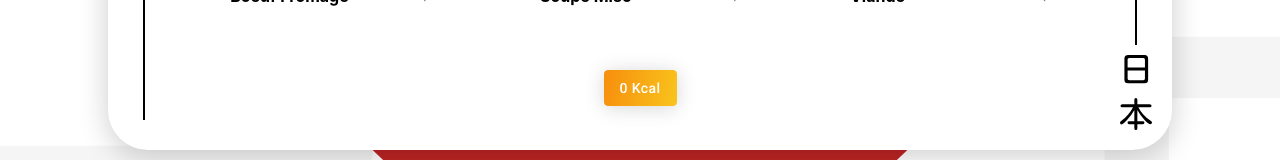
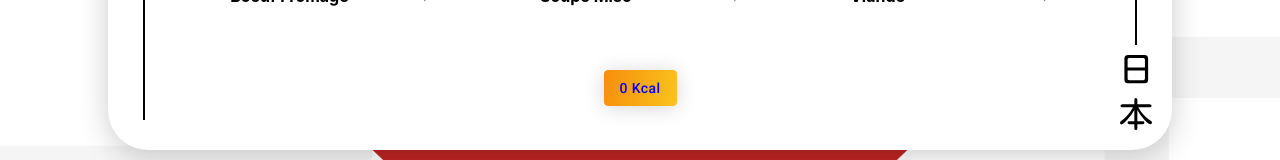
Before and after one commit to sebastien-lb/japcalculator, a React (Create React App) app: page / in a window 1280 px wide. Shown: the part 520-680 px from the top of the page. Built offline with nearby package versions, Linux system fonts and the light colour scheme.

Commit message:
Kcal in blue

```diff
--- a/src/style/theme.ts
+++ b/src/style/theme.ts
@@ -15,7 +15,7 @@ export const theme: CustomTheme = createMuiTheme({
           "transparent linear-gradient(101deg, #F78E0D 0%, #F9C41C 100%) 0% 0% no-repeat padding-box"
       },
       contained: {
-        color: "white",
+        color: "blue",
         boxShadow: "0px 2px 20px #00000029"
       },
       label: {
```
